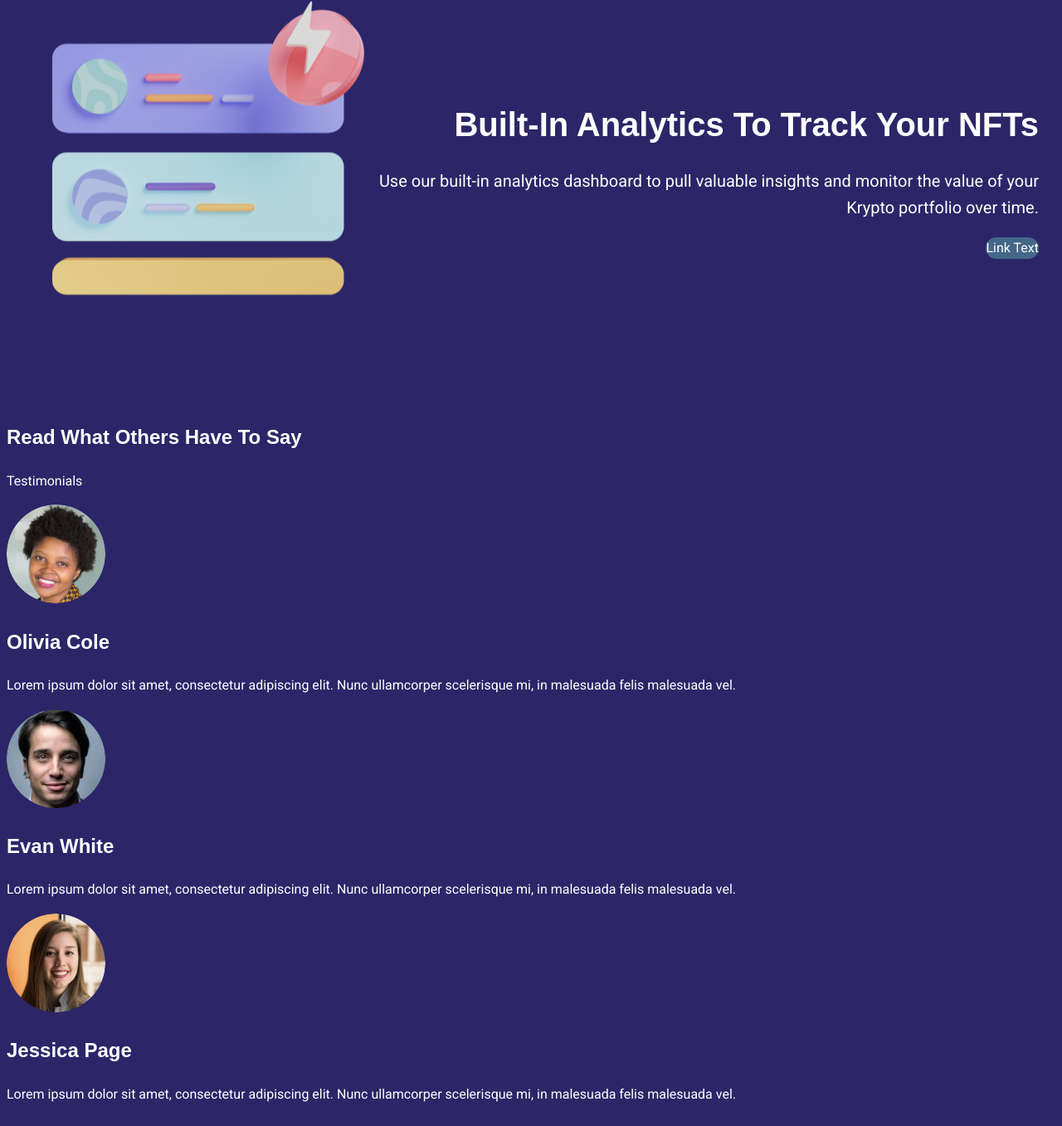
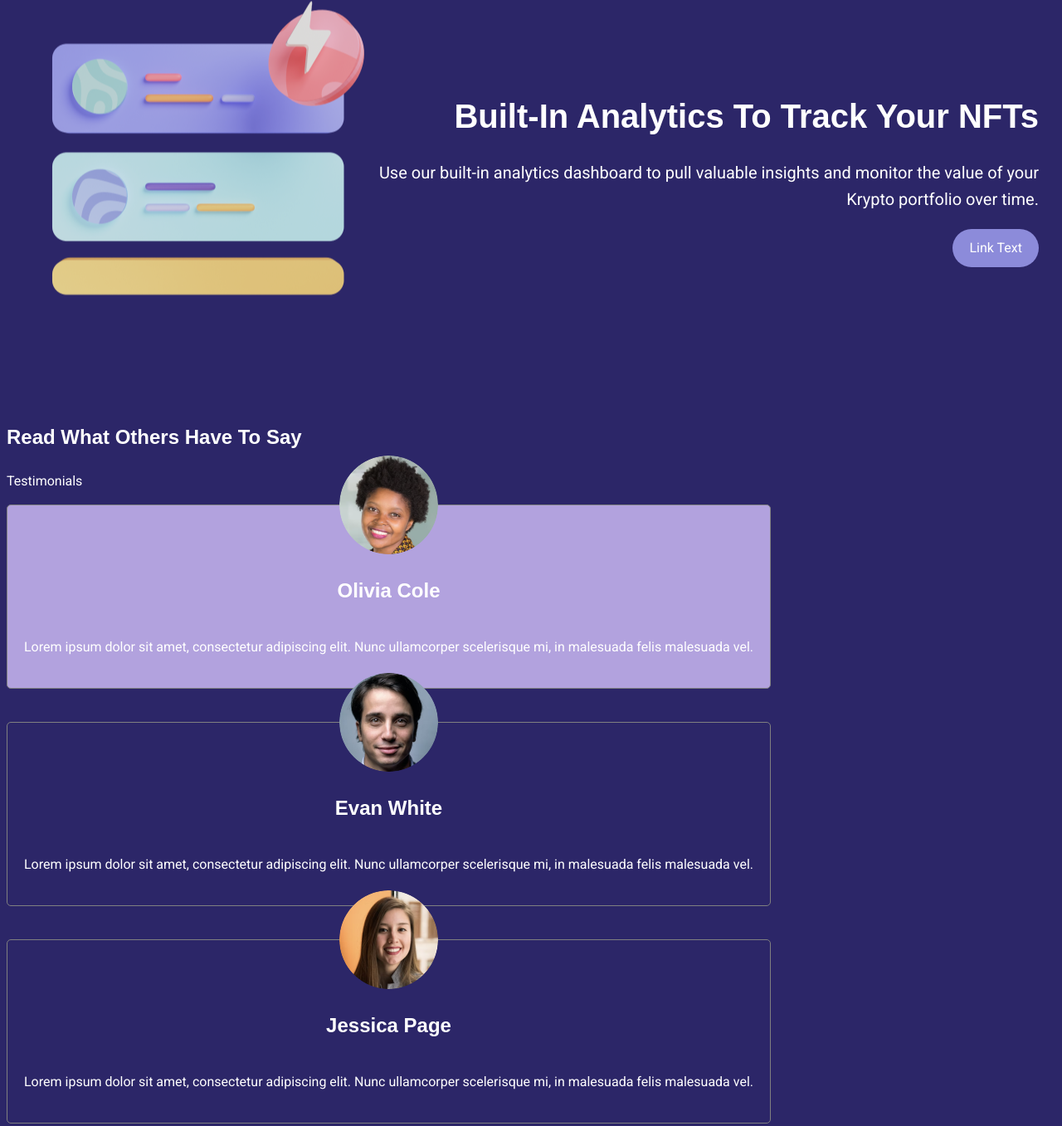
Before and after one commit to NJIT-WIS/nft-site-cdasilvasantos, a website: page docs/index.html in a window 1280 px wide. Shown: the part 1184-2541 px from the top of the page at 83% size. Drawn offline with Linux system fonts and the light colour scheme; a web font is replaced by a local one.

Commit message:
added testimonial and pill styles

```diff
--- a/docs/css/main.css
+++ b/docs/css/main.css
@@ -259,3 +259,80 @@ footer {
     width: 119px;
     height: 119px;
 }
+
+.testimonials-header {
+    text-align: center;
+    margin-bottom: 5rem;
+}
+
+.testimonials-header h2 {
+    margin-bottom: 10px;
+}
+
+.testimonials h2 {
+    margin-top: 4rem;
+}
+
+.testimonials-header p {
+    font-size: 1.25rem;
+    color: grey;
+}
+
+.testimonial-cards {
+    display: flex;
+    justify-content: space-between;
+    gap: 20px;
+    flex-wrap: wrap;
+    width: 100%;
+}
+
+.testimonial {
+    border: 1px solid grey;
+    border-radius: 5px;
+    padding: 20px;
+    box-sizing: border-box;
+    flex-basis: calc(33.33%-20px);
+    display: flex;
+    flex-direction: column;
+    justify-content: center;
+    align-items: center;
+    text-align: center;
+    position: relative;
+    margin-bottom: 20px;
+}
+
+.testimonial .circular-image {
+    position: absolute;
+    top: -60px;
+}
+
+.testimonial-color1 {
+    background-color: var(--testimonial-color1);
+}
+
+.testimonial-color2 {
+    background-color: var(--testimonial-color2);
+}
+
+a.pill-link {
+    display: inline-block;
+    padding: 10px 20px;
+    border-radius: 25px;
+    background-color: var(--primary-color);
+    color: #fff;
+    text-decoration: none;
+    transition: background-color 0.3s ease;
+}
+
+a.pill-link:hover {
+    background-color: var(--acent-color);
+}
+
+a.alt-pill-link {
+    border: #89DeD1 solid 1px;
+    background-color: none;
+    border-radius: 25px;
+    padding: 15px 20px;
+    border: 2px solid #89DeD1;
+    background: rgba(161, 214, 214, 0.00);
+}
```
